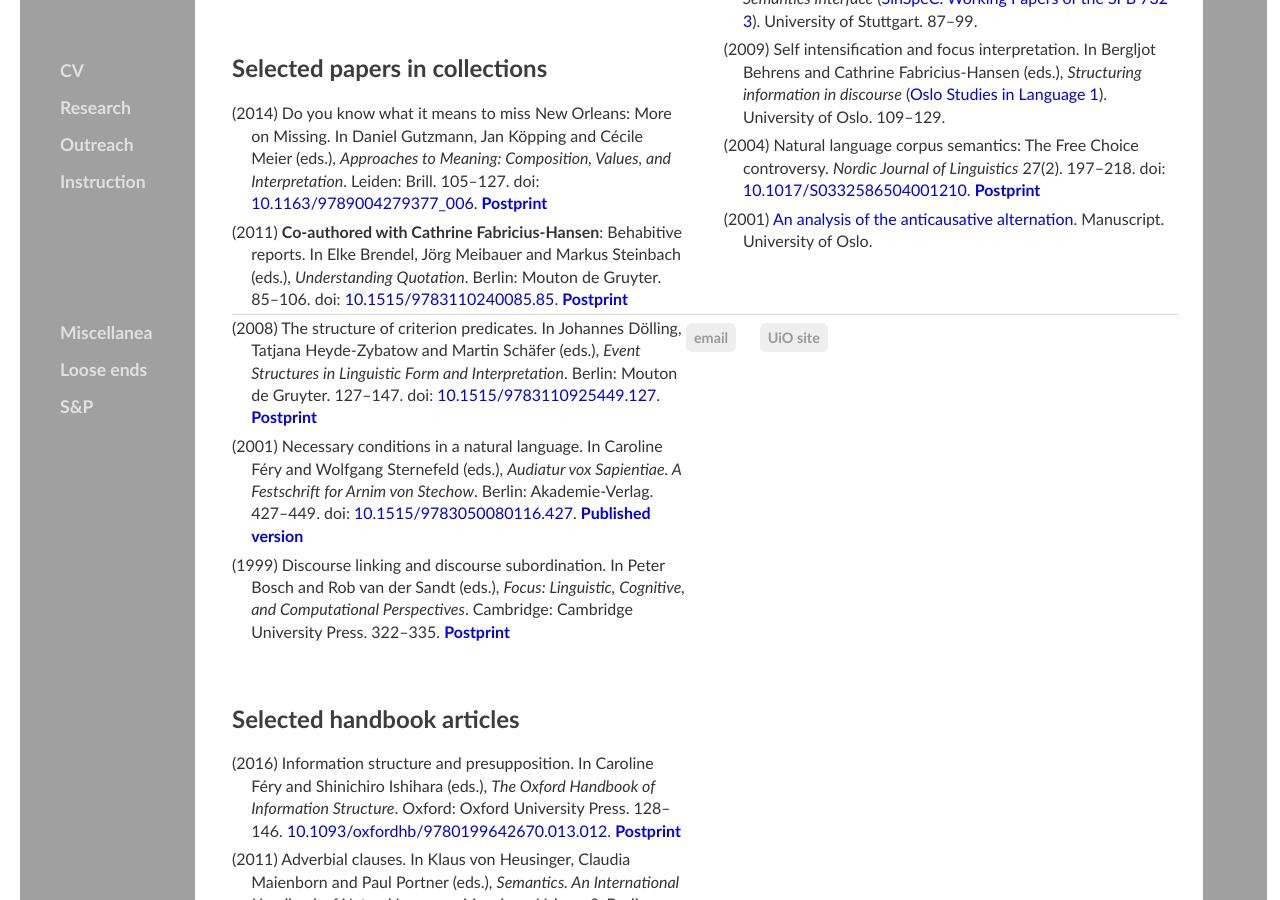
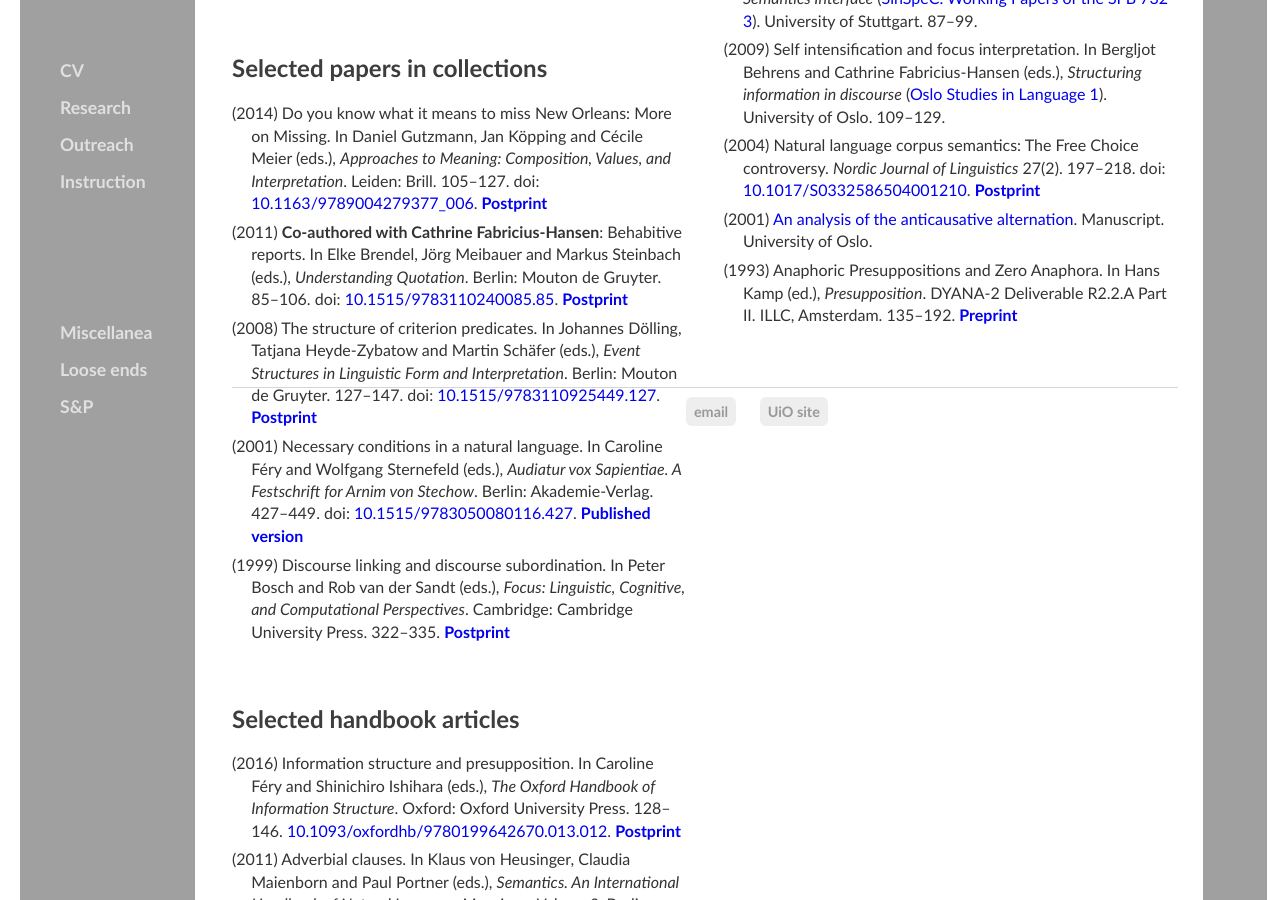
Before and after one commit to kjelljs/kjelljs.github.io, a Jekyll site: the page built from research/index.html, in a window 1280 px wide and 900 px high, scrolled down 1556 px. Built offline with Jekyll 4.4.1, drawn with Linux system fonts in a browser that asks for light colours.

Commit message:
Update index.html

```diff
--- a/research/index.html
+++ b/research/index.html
@@ -75,7 +75,7 @@
     <h2 id="misc">Miscellaneous papers</h2>
 	    <ul id="pubs">
 		    <li><div class="tooltip">(2010) On the semantics of "embedded exclamatives". <i>Studia linguistica</i> 64(1). 116–140. doi: <a href="https://doi.org/10.1111/j.1467-9582.2010.01165.x">10.1111/j.1467-9582.2010.01165.x</a>. <a href="/pdf/EmbExclam.pdf"><b>Postprint</b></a>
-  <span class="tooltiptext">A paper asking what distinguishes embedded exclamatives from embedded interrogatives and proposing that some involve a split positive formative and others a mapping from properties to measure functions. The general conclusion: There is nothing to prevent the intension of a wh- clause used as an exclamation from assigning to any world a proposition true in that world.</span>
+  <span class="tooltiptext">Asking what distinguishes embedded exclamatives from embedded interrogatives and proposing that some involve a split positive formative and others a mapping from properties to measure functions. The general conclusion: There is nothing to prevent the intension of a wh- clause used as an exclamation from assigning to any world a proposition true in that world.</span>
 </div> </li>
 		    <li><div class="tooltip">(2009) Focus, sensitivity, and the Currency of the Question. In Arndt Riester and Edgar Onea (eds.), <i>Focus at the Syntax-Semantics Interface</i> (<a href="https://www.sfb732.uni-stuttgart.de/documents/files/6_saeboe.pdf">SinSpeC. Working Papers of the SFB 732 3</a>). University of Stuttgart. 87–99.
 			     <span class="tooltiptext">A paper taking issue with the contention by Beaver and Clark (2008) that (i.a.) exclusive particles and focus are invariably sensitive to the same salient set of propositions, the Current Question.</span></div></li>
@@ -85,7 +85,8 @@
 			    <span class="tooltiptext">An essay on the methodology of semantics, arguing the need to base semantic analysis on corpus studies and illustrating the argument through the long-standing controversy over the proper analysis of Free Choice Items.</span></div></li>
 		    <li><div class="tooltip">(2001) <a href="/pdf/AAAA.pdf">An analysis of the anticausative alternation</a>. Manuscript. University of Oslo.
 			    <span class="tooltiptext">This is an unpublished paper explicating, in a Distributed Morphology framework, von Stechow's suggestion that the reflexive in anticausatives is an object expletive, proposing, in essence, that the inchoative <i>v</i> variant, while semantically unary, is still syntactically binary.</span></div></li>
-
+		    <li><div class="tooltip">(1993) Anaphoric Presuppositions and Zero Anaphora. In Hans Kamp (ed.), <i>Presupposition</i>. DYANA-2 Deliverable R2.2.A Part II.  ILLC, Amsterdam. 135–192. <a href="/pdf/Saeboe.pdf"><b>Preprint</b></a>
+			     <span class="tooltiptext">This long paper, investigating the anaphoricity of anaphoric presuppositions and basing a theory of zero anaphora, aka Null Complement Anaphora, on that, underlies the 1996 journal article with the same title.</span></div></li>
     </ul>
 </div>
 <p>&nbsp;</p>
```
